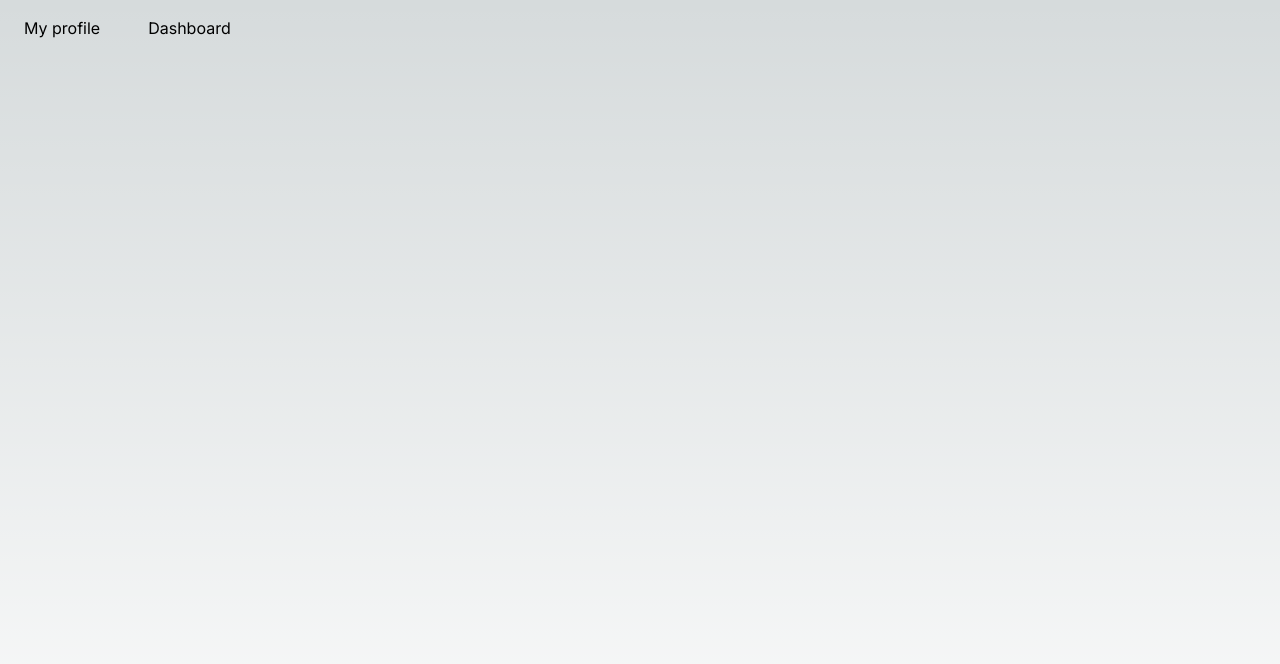
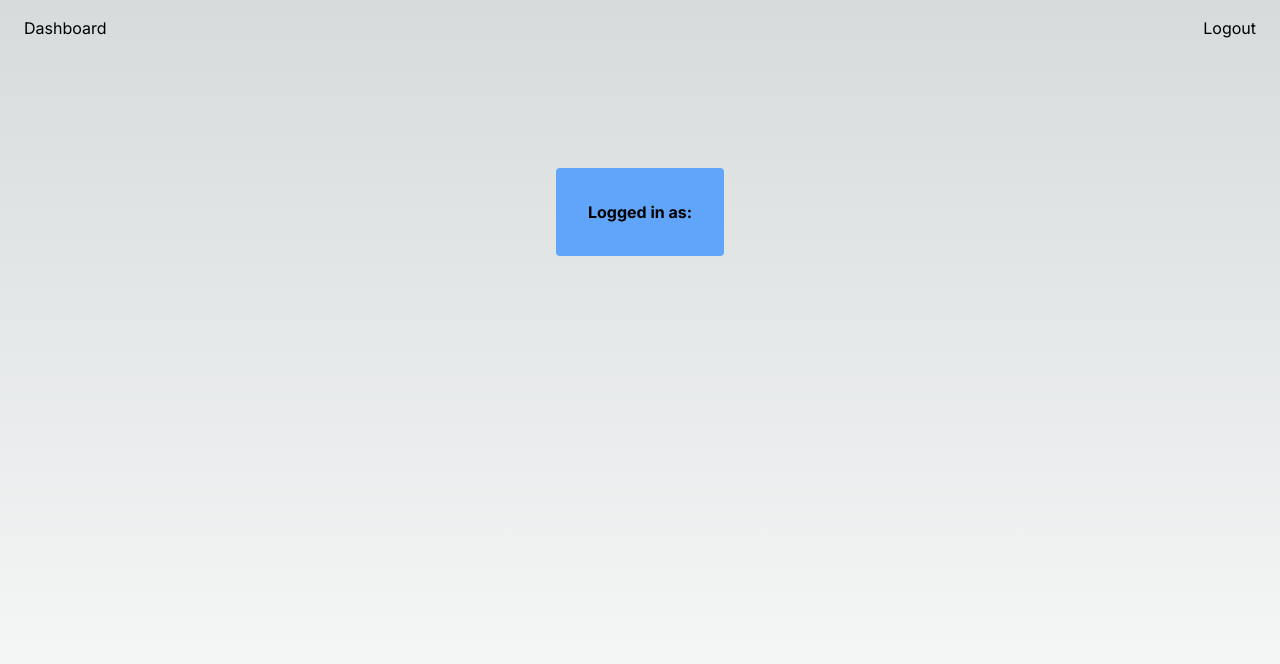
Before and after one commit to MartinStokholm/fitness-project, a Next.js app: page / in a window 1280 px wide. Shown: the top 664 px of the page. Built offline with nearby package versions, Linux system fonts and the light colour scheme; no server answers.

Commit message:
next auth with credentialsprovider

```diff
--- a/src/app/api/auth/[...nextauth]/options.ts
+++ b/src/app/api/auth/[...nextauth]/options.ts
@@ -1,8 +1,6 @@
 import type { NextAuthOptions, User } from "next-auth";
 import CredentialsProvider from "next-auth/providers/credentials";
-import { decode, getToken } from "next-auth/jwt";
-import { cookies } from "next/headers";
-
+import { jwtDecode } from "jwt-decode";
 export const authOptions: NextAuthOptions = {
   providers: [
     CredentialsProvider({
@@ -28,8 +26,17 @@ export const authOptions: NextAuthOptions = {
           },
         );
         const data = await loginResponse.json();
-        if (loginResponse.ok && data?.token) {
-          return data;
+        if (loginResponse.ok && data?.jwt) {
+          let token: { Name: string; Role: string; UserId: string } = jwtDecode(
+            data?.jwt,
+          );
+
+          return {
+            name: token.Name,
+            role: token.Role,
+            id: token.UserId,
+            email: credentials?.email,
+          };
         }
         return Promise.reject(new Error(data?.errors));
       },
--- a/src/app/layout.tsx
+++ b/src/app/layout.tsx
@@ -18,12 +18,13 @@ export default function RootLayout({
   return (
     <html lang="en">
       <body className={inter.className}>
-        <nav className="flex">
-          <Link className="mx-2 p-4" href={"profile"}>
-            My profile
-          </Link>
+        <nav className="flex justify-between">
           <Link className="mx-2 p-4" href={"dashboard"}>
             Dashboard
+          </Link>
+
+          <Link className="mx-2 p-4" href={"/api/auth/signout"}>
+            Logout
           </Link>
         </nav>
         <main className="flex min-h-screen flex-col items-center p-4">
--- a/src/app/page.tsx
+++ b/src/app/page.tsx
@@ -1,5 +1,6 @@
 import { authOptions } from "./api/auth/[...nextauth]/options";
 import { getServerSession } from "next-auth";
+import Link from "next/link";
 
 export default async function Home() {
   const session = await getServerSession(authOptions);
@@ -7,6 +8,12 @@ export default async function Home() {
   console.log(session);
 
   return (
-    <main className="flex min-h-screen flex-col items-center justify-between p-24"></main>
+    <main className="flex min-h-screen flex-col items-center justify-between p-24">
+      <div className="p-8 bg-blue-400 rounded">
+        <h1 className="font-bold">Logged in as:</h1>
+        <p>{session?.user?.name}</p>
+        <p>{session?.user?.email}</p>
+      </div>
+    </main>
   );
 }
```
